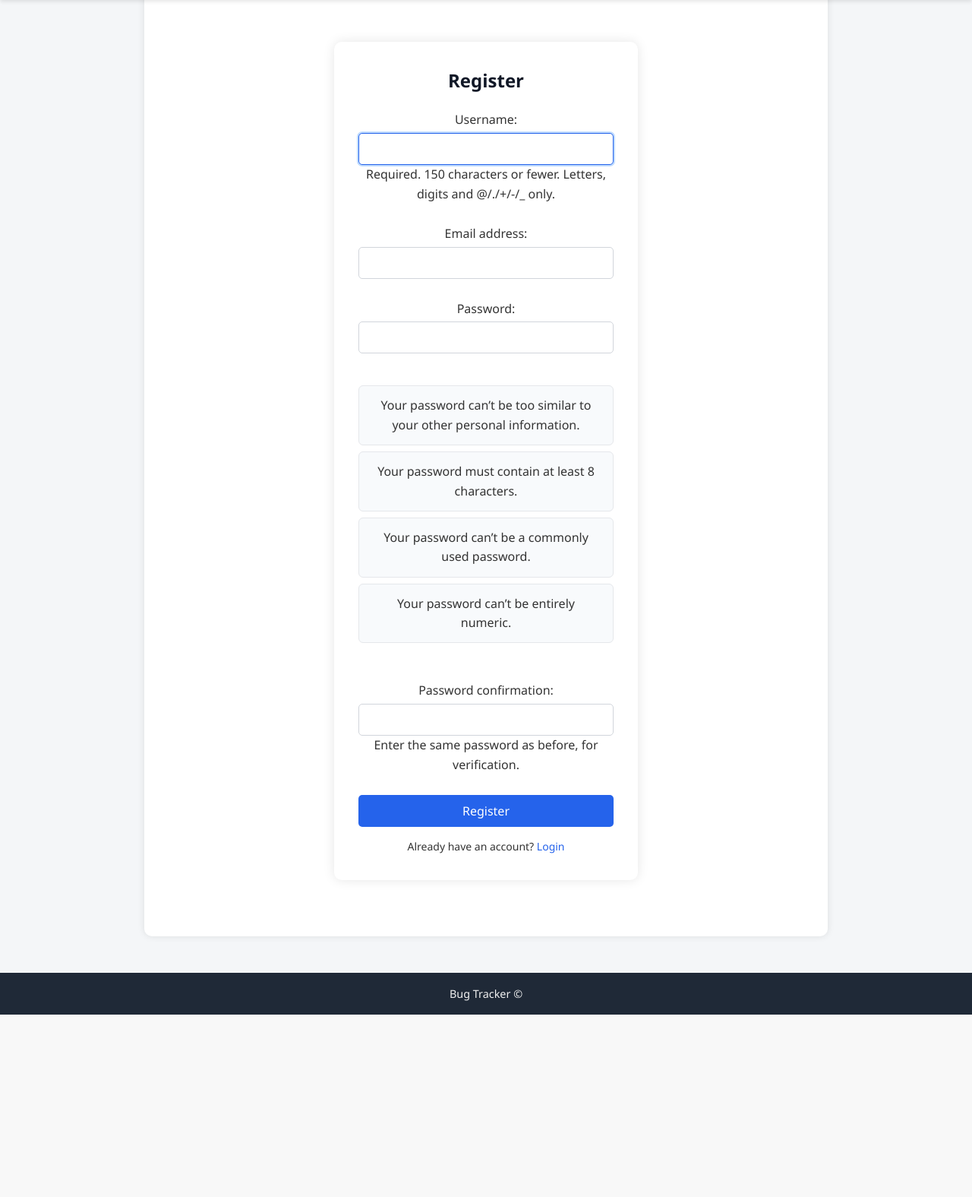
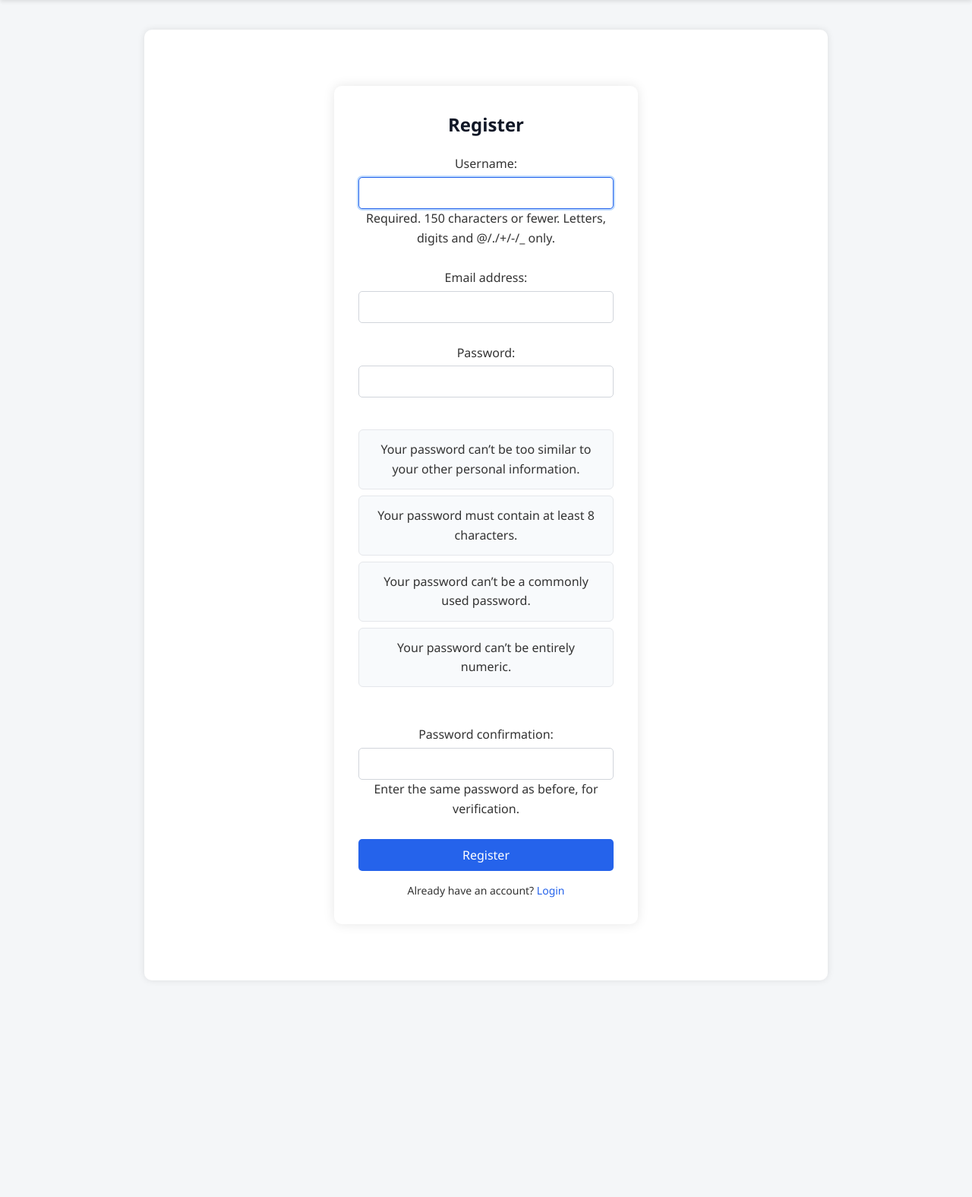
Before and after one commit to kiamamartin/Bug-tracker, a Django app: page /accounts/register/ in a window 1280 px wide. Shown: the part 51-1626 px from the top of the page at 76% size. Before the commit the page ends 1386 px from the top, so only its background shows below. Run offline with Django 5.2, Linux system fonts and the light colour scheme.

Commit message:
Refactor footer and container styles for improved layout; enhance base HTML structure with meta tags

```diff
--- a/tickets/static/css/style.css
+++ b/tickets/static/css/style.css
@@ -166,7 +166,7 @@ form select:focus, form input:focus, form textarea:focus {
 footer {
     text-align: center;
     padding: 15px 0;
-    margin-top: 40px;
+    margin-top: 200px;
     font-size: 0.9rem;
     color: #666;
 }
@@ -211,6 +211,7 @@ button {
 .container {
     max-width: 900px;
     margin: 2rem auto;
+    margin-top: 90px;
     padding: 1.5rem;
     background: #ffffff;
     border-radius: 10px;
@@ -323,5 +324,5 @@ footer {
     padding: 1rem;
     background: #1f2937;
     color: #f1f1f1;
-    margin-top: 3rem;
+    margin-top: 80rem;
 }
--- a/tickets/templates/tickets/base.html
+++ b/tickets/templates/tickets/base.html
@@ -1,8 +1,9 @@
 {% load static %}
-
 <!DOCTYPE html>
-<html>
+<html lang="en">
 <head>
+    <meta charset="UTF-8">
+    <meta name="viewport" content="width=device-width, initial-scale=1.0">
     <title>Bug Tracker</title>
     <link rel="stylesheet" href="{% static 'css/style.css' %}">
 </head>
```
Also changed, not shown: db.sqlite3.
